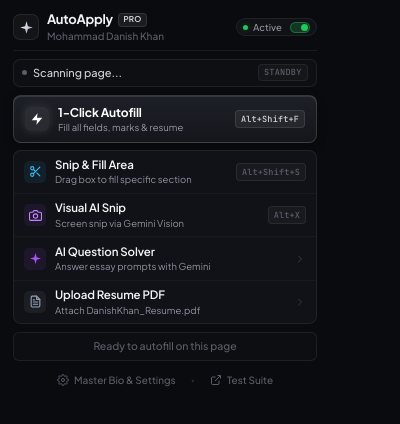
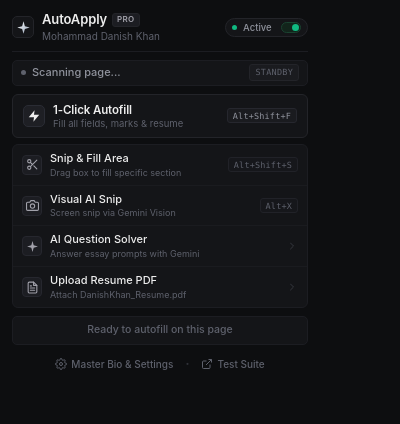
Before and after one commit to DanisheKhan/AutoApply, a browser extension: page popup/popup.html in a window 400 px wide. Drawn offline with Linux system fonts and the light colour scheme.

Commit message:
feat: add styles and content scripts for options, popup, test page, and form handling modules

```diff
--- a/popup/popup.css
+++ b/popup/popup.css
@@ -1,35 +1,35 @@
 /* ==========================================================================
-   AutoApply Pro - Ultra-Minimal, Sleek Obsidian Dark Interface
+   AutoApply Pro - Minimal Classic Dark Interface
+   Strictly no glows, no grow/scale effects, pure timeless typography & layout
    ========================================================================== */
 
 :root {
   color-scheme: dark;
 
   /* Surfaces & Canvas */
-  --bg-page: #0a0b0e;
-  --bg-surface: #111217;
-  --bg-surface-hover: #161820;
-  --bg-subtle: rgba(255, 255, 255, 0.03);
-  --bg-subtle-hover: rgba(255, 255, 255, 0.06);
+  --bg-page: #0d0e10;
+  --bg-surface: #141518;
+  --bg-surface-hover: #1b1c20;
+  --bg-subtle: #18191d;
 
-  /* Hairline Borders */
-  --border-hairline: rgba(255, 255, 255, 0.065);
-  --border-hover: rgba(255, 255, 255, 0.14);
+  /* Classic Hairline Borders */
+  --border: #232429;
+  --border-subtle: #1c1d22;
+  --border-hover: #35363e;
 
   /* Typography Colors */
-  --text-primary: #f4f4f6;
-  --text-secondary: #8e93a0;
-  --text-muted: #5a5e6b;
+  --text-primary: #ededed;
+  --text-secondary: #90939d;
+  --text-muted: #5e616c;
 
-  /* Accents */
-  --accent-emerald: #22c55e;
-  --accent-emerald-subtle: rgba(34, 197, 94, 0.12);
-  --accent-emerald-glow: rgba(34, 197, 94, 0.4);
+  /* Classic Understated Accent (Zero Glow) */
+  --accent-emerald: #10b981;
+  --accent-emerald-subtle: #12241b;
+  --accent-emerald-border: #1a4230;
 
-  /* Typography Stack & Easing */
-  --font-sans: 'Plus Jakarta Sans', -apple-system, BlinkMacSystemFont, 'Segoe UI', Roboto, sans-serif;
-  --font-mono: 'JetBrains Mono', 'Roboto Mono', ui-monospace, monospace;
-  --ease-smooth: cubic-bezier(0.16, 1, 0.3, 1);
+  /* Typography Stack */
+  --font-sans: -apple-system, BlinkMacSystemFont, 'Segoe UI', Roboto, Helvetica, Arial, sans-serif;
+  --font-mono: ui-monospace, SFMono-Regular, Menlo, Monaco, Consolas, monospace;
 }
 
 * {
@@ -39,32 +39,32 @@
 }
 
 body {
-  width: 330px;
+  width: 320px;
   background-color: var(--bg-page);
   color: var(--text-primary);
   font-family: var(--font-sans);
-  font-size: 12.5px;
+  font-size: 12px;
   line-height: 1.4;
   -webkit-font-smoothing: antialiased;
   -moz-osx-font-smoothing: grayscale;
 }
 
 .popup-container {
-  padding: 12px 13px;
+  padding: 12px;
   display: flex;
   flex-direction: column;
   gap: 8px;
 }
 
 /* ==========================================================================
-   Header (Refined, Minimal Brand Lockup)
+   Header: Minimal Classic Brand Lockup
    ========================================================================== */
 .header {
   display: flex;
   justify-content: space-between;
   align-items: center;
-  padding-bottom: 7px;
-  border-bottom: 1px solid var(--border-hairline);
+  padding-bottom: 8px;
+  border-bottom: 1px solid var(--border-subtle);
 }
 
 .brand {
@@ -74,14 +74,15 @@
 }
 
 .logo-icon {
-  width: 26px;
-  height: 26px;
-  border-radius: 7px;
-  background: rgba(255, 255, 255, 0.04);
-  border: 1px solid rgba(255, 255, 255, 0.08);
+  width: 22px;
+  height: 22px;
+  border-radius: 5px;
+  background: var(--bg-surface);
+  border: 1px solid var(--border);
   display: flex;
   align-items: center;
   justify-content: center;
+  color: var(--text-primary);
   flex-shrink: 0;
 }
 
@@ -99,45 +100,46 @@
 
 .brand-title {
   font-size: 13px;
-  font-weight: 650;
-  letter-spacing: -0.02em;
+  font-weight: 600;
+  letter-spacing: -0.01em;
   color: var(--text-primary);
 }
 
 .badge-pro {
   font-size: 8px;
   font-weight: 600;
-  background: rgba(255, 255, 255, 0.07);
-  color: #e4e4e7;
-  border: 1px solid rgba(255, 255, 255, 0.1);
-  padding: 1px 4.5px;
-  border-radius: 4px;
-  letter-spacing: 0.03em;
+  background: #1c1d22;
+  color: #a1a1aa;
+  border: 1px solid var(--border);
+  padding: 1px 4px;
+  border-radius: 3px;
+  letter-spacing: 0.04em;
 }
 
 .brand-subtitle {
   font-size: 10px;
   color: var(--text-muted);
-  font-weight: 450;
+  font-weight: 400;
   margin-top: 1px;
 }
 
-/* Micro Toggle Switch Pill */
+/* ==========================================================================
+   Toggle Switch: Clean Classic Pill (No Glow)
+   ========================================================================== */
 .floating-toggle-pill {
   display: inline-flex;
   align-items: center;
-  gap: 5px;
-  background: rgba(255, 255, 255, 0.03);
-  border: 1px solid var(--border-hairline);
-  padding: 2.5px 6px;
+  gap: 6px;
+  background: var(--bg-surface);
+  border: 1px solid var(--border);
+  padding: 3px 6px;
   border-radius: 9999px;
   cursor: pointer;
   user-select: none;
-  transition: background-color 0.15s ease, border-color 0.15s ease, opacity 0.15s ease;
+  transition: background-color 0.12s ease, border-color 0.12s ease;
 }
 
 .floating-toggle-pill:hover {
-  background: rgba(255, 255, 255, 0.06);
   border-color: var(--border-hover);
 }
 
@@ -155,14 +157,11 @@
   height: 5px;
   border-radius: 50%;
   background: var(--accent-emerald);
-  box-shadow: 0 0 6px var(--accent-emerald-glow);
-  transition: background-color 0.15s ease, box-shadow 0.15s ease;
   flex-shrink: 0;
 }
 
 .pulse-dot.inactive {
   background: var(--text-muted);
-  box-shadow: none;
 }
 
 .status-text {
@@ -177,10 +176,10 @@
   position: relative;
   width: 20px;
   height: 11px;
-  background: rgba(255, 255, 255, 0.08);
-  border: 1px solid rgba(255, 255, 255, 0.1);
+  background: #232429;
+  border: 1px solid #2d2e35;
   border-radius: 9999px;
-  transition: background-color 0.15s ease, border-color 0.15s ease;
+  transition: background-color 0.12s ease, border-color 0.12s ease;
   flex-shrink: 0;
 }
 
@@ -193,12 +192,12 @@
   height: 7px;
   border-radius: 50%;
   background: var(--text-muted);
-  transition: transform 0.15s ease, background-color 0.15s ease;
+  transition: transform 0.12s ease, background-color 0.12s ease;
 }
 
 .floating-toggle-pill input:checked + .toggle-slider {
-  background: rgba(34, 197, 94, 0.2);
-  border-color: rgba(34, 197, 94, 0.4);
+  background: var(--accent-emerald-subtle);
+  border-color: var(--accent-emerald-border);
 }
 
 .floating-toggle-pill input:checked + .toggle-slider::after {
@@ -207,7 +206,7 @@
 }
 
 .floating-toggle-pill.inactive {
-  opacity: 0.65;
+  opacity: 0.6;
 }
 
 .floating-toggle-pill.inactive .status-text {
@@ -215,17 +214,17 @@
 }
 
 /* ==========================================================================
-   Context / Platform Strip (Streamlined & Minimal)
+   Platform Context Strip (Minimal, Zero Glow)
    ========================================================================== */
 .platform-strip {
   display: flex;
   align-items: center;
   justify-content: space-between;
-  height: 28px;
+  height: 26px;
   padding: 0 8px;
-  background: rgba(255, 255, 255, 0.02);
-  border: 1px solid var(--border-hairline);
-  border-radius: 7px;
+  background: var(--bg-surface);
+  border: 1px solid var(--border-subtle);
+  border-radius: 5px;
 }
 
 .platform-strip-left {
@@ -247,13 +246,12 @@
 .platform-strip:has(.badge-tag.job-active) .platform-live-dot,
 .platform-live-dot.job-active {
   background: var(--accent-emerald);
-  box-shadow: 0 0 6px var(--accent-emerald-glow);
 }
 
 .platform-name {
   font-size: 11px;
   font-weight: 500;
-  color: #d4d4d8;
+  color: var(--text-secondary);
   overflow: hidden;
   text-overflow: ellipsis;
   white-space: nowrap;
@@ -263,24 +261,22 @@
   font-family: var(--font-mono);
   font-size: 8.5px;
   font-weight: 500;
-  padding: 1.5px 5.5px;
-  border-radius: 4px;
+  padding: 1.5px 5px;
+  border-radius: 3px;
   letter-spacing: 0.03em;
-  transition: all 0.2s ease;
   flex-shrink: 0;
 }
 
 .badge-tag.standby {
   color: var(--text-muted);
-  background: rgba(255, 255, 255, 0.03);
-  border: 1px solid rgba(255, 255, 255, 0.06);
+  background: #1a1b1f;
+  border: 1px solid #232429;
 }
 
 .badge-tag.job-active {
   background: var(--accent-emerald-subtle);
-  border: 1px solid rgba(34, 197, 94, 0.35);
-  color: #4ade80;
-  box-shadow: 0 0 8px rgba(34, 197, 94, 0.2);
+  border: 1px solid var(--accent-emerald-border);
+  color: #34d399;
 }
 
 /* ==========================================================================
@@ -289,40 +285,37 @@
 .actions-group {
   display: flex;
   flex-direction: column;
-  gap: 7px;
+  gap: 6px;
 }
 
-/* Hero Primary Action: 1-Click Autofill */
+/* Hero Button: 1-Click Autofill (Flat Minimal Matte, Zero Grow, Zero Glow) */
 .btn-hero {
   display: flex;
   align-items: center;
   justify-content: space-between;
   width: 100%;
-  padding: 9px 11px;
-  background: linear-gradient(180deg, #1e2027 0%, #15161c 100%);
-  border: 1px solid rgba(255, 255, 255, 0.14);
-  box-shadow: 0 2px 8px rgba(0, 0, 0, 0.35), inset 0 1px 0 rgba(255, 255, 255, 0.1);
-  border-radius: 8px;
+  padding: 8px 10px;
+  background: var(--bg-surface);
+  border: 1px solid var(--border);
+  border-radius: 6px;
   cursor: pointer;
   outline: none;
   font-family: inherit;
   text-align: left;
-  transition: all 0.14s var(--ease-smooth);
+  transition: background-color 0.12s ease, border-color 0.12s ease;
 }
 
 .btn-hero:hover {
-  background: linear-gradient(180deg, #252831 0%, #1a1c23 100%);
-  border-color: rgba(255, 255, 255, 0.25);
-  box-shadow: 0 4px 14px rgba(0, 0, 0, 0.45), inset 0 1px 0 rgba(255, 255, 255, 0.16);
+  background: var(--bg-surface-hover);
+  border-color: var(--border-hover);
 }
 
 .btn-hero:active {
-  transform: scale(0.985);
-  background: #15161c;
+  background: #121316;
 }
 
 .btn-hero:disabled {
-  opacity: 0.5;
+  opacity: 0.45;
   cursor: not-allowed;
   pointer-events: none;
 }
@@ -330,21 +323,21 @@
 .hero-content {
   display: flex;
   align-items: center;
-  gap: 9px;
+  gap: 8px;
   min-width: 0;
 }
 
 .hero-icon {
-  width: 24px;
-  height: 24px;
-  border-radius: 6px;
-  background: rgba(255, 255, 255, 0.08);
-  color: #ffffff;
+  width: 22px;
+  height: 22px;
+  border-radius: 5px;
+  background: #1e1f24;
+  border: 1px solid #2a2c34;
+  color: var(--text-primary);
   display: flex;
   align-items: center;
   justify-content: center;
   flex-shrink: 0;
-  box-shadow: 0 0 10px rgba(255, 255, 255, 0.12);
 }
 
 .hero-text {
@@ -353,16 +346,16 @@
 }
 
 .hero-text strong {
-  font-size: 12px;
-  font-weight: 650;
-  color: #ffffff;
+  font-size: 11.5px;
+  font-weight: 600;
+  color: var(--text-primary);
   letter-spacing: -0.01em;
   line-height: 1.25;
 }
 
 .hero-text small {
   font-size: 9.5px;
-  color: #9499a6;
+  color: var(--text-muted);
   font-weight: 400;
   margin-top: 1px;
 }
@@ -372,41 +365,41 @@
   font-family: var(--font-mono);
   font-size: 8.5px;
   font-weight: 500;
-  background: rgba(255, 255, 255, 0.06);
-  border: 1px solid rgba(255, 255, 255, 0.1);
-  color: #d1d5db;
-  padding: 2px 5px;
-  border-radius: 4px;
+  background: #1a1b1f;
+  border: 1px solid #26272e;
+  color: var(--text-secondary);
+  padding: 1.5px 5px;
+  border-radius: 3px;
   letter-spacing: 0.02em;
   flex-shrink: 0;
 }
 
 .shortcut-subtle {
-  background: rgba(255, 255, 255, 0.035);
-  border-color: rgba(255, 255, 255, 0.07);
+  background: #16171b;
+  border-color: #212228;
   color: var(--text-muted);
 }
 
 /* ==========================================================================
-   Secondary Commands (Unified Minimalist Menu)
+   Secondary Commands Menu (Monochrome Unified, Zero Grow, Zero Shift)
    ========================================================================== */
 .commands-menu {
   display: flex;
   flex-direction: column;
   background: var(--bg-surface);
-  border: 1px solid var(--border-hairline);
-  border-radius: 8px;
+  border: 1px solid var(--border-subtle);
+  border-radius: 6px;
   overflow: hidden;
 }
 
 .menu-item {
   display: flex;
   align-items: center;
-  gap: 9px;
-  padding: 7.5px 10px;
+  gap: 8px;
+  padding: 7px 9px;
   background: transparent;
   border: none;
-  border-bottom: 1px solid rgba(255, 255, 255, 0.035);
+  border-bottom: 1px solid #1a1b1f;
   cursor: pointer;
   outline: none;
   font-family: inherit;
@@ -424,7 +417,7 @@
 }
 
 .menu-item:active {
-  background: rgba(255, 255, 255, 0.06);
+  background: #121316;
 }
 
 .menu-item:disabled {
@@ -433,40 +426,32 @@
   pointer-events: none;
 }
 
-/* Direct, Minimal Glyph Containers (No bulky borders) */
+/* Unified Minimal Glyph Containers (Monochrome, No Grow) */
 .menu-icon {
-  width: 22px;
-  height: 22px;
-  border-radius: 5px;
+  width: 20px;
+  height: 20px;
+  border-radius: 4px;
+  background: #1c1d22;
+  border: 1px solid #26272e;
+  color: #a1a1aa;
   display: flex;
   align-items: center;
   justify-content: center;
   flex-shrink: 0;
-  transition: transform 0.12s ease;
+  transition: color 0.12s ease, border-color 0.12s ease;
 }
 
 .menu-item:hover .menu-icon {
-  transform: scale(1.05);
+  color: #ededed;
+  border-color: #35363f;
 }
 
-.icon-snip {
-  background: rgba(56, 189, 248, 0.08);
-  color: #38bdf8;
-}
-
-.icon-visual {
-  background: rgba(168, 85, 247, 0.09);
-  color: #c084fc;
-}
-
-.icon-ai {
-  background: rgba(168, 85, 247, 0.09);
-  color: #a855f7;
-}
-
+.icon-snip,
+.icon-visual,
+.icon-ai,
 .icon-resume {
-  background: rgba(148, 163, 184, 0.08);
-  color: #94a3b8;
+  background: #1c1d22;
+  color: #a1a1aa;
 }
 
 .menu-text {
@@ -477,16 +462,15 @@
 }
 
 .menu-text strong {
-  font-size: 11.5px;
+  font-size: 11px;
   font-weight: 550;
   color: var(--text-primary);
   line-height: 1.25;
-  letter-spacing: -0.01em;
 }
 
 .menu-text small {
-  font-size: 9.5px;
-  color: var(--text-secondary);
+  font-size: 9px;
+  color: var(--text-muted);
   margin-top: 1px;
   font-weight: 400;
   white-space: nowrap;
@@ -496,95 +480,87 @@
 
 .menu-chevron {
   color: var(--text-muted);
-  opacity: 0.5;
+  opacity: 0.45;
   display: flex;
   align-items: center;
-  transition: transform 0.12s ease, opacity 0.12s ease;
   flex-shrink: 0;
 }
 
 .menu-item:hover .menu-chevron {
-  opacity: 0.85;
+  opacity: 0.8;
   color: var(--text-primary);
-  transform: translateX(1.5px);
 }
 
 /* ==========================================================================
-   Status Toast / Log (Subtle & Ambient)
+   Status Message (Quiet & Clean, No Pulse)
    ========================================================================== */
 .status-message {
-  padding: 6px 9px;
-  background: rgba(255, 255, 255, 0.015);
-  border: 1px solid var(--border-hairline);
-  border-radius: 6px;
+  padding: 6px 8px;
+  background: var(--bg-surface);
+  border: 1px solid var(--border-subtle);
+  border-radius: 5px;
   font-size: 10.5px;
   font-weight: 450;
   color: var(--text-muted);
   text-align: center;
-  min-height: 28px;
+  min-height: 26px;
   display: flex;
   align-items: center;
   justify-content: center;
-  transition: all 0.2s ease;
+  transition: background-color 0.15s ease, border-color 0.15s ease, color 0.15s ease;
 }
 
 .status-message.thinking {
-  background: rgba(255, 255, 255, 0.04);
-  border-color: rgba(255, 255, 255, 0.15);
-  color: var(--text-primary);
-  animation: thinkingPulse 1.8s infinite ease-in-out;
-}
-
-@keyframes thinkingPulse {
-  0%, 100% { opacity: 1; }
-  50% { opacity: 0.6; }
+  background: #18191d;
+  border-color: #2e3037;
+  color: var(--text-secondary);
 }
 
 .status-message.success {
   background: var(--accent-emerald-subtle);
-  border-color: rgba(34, 197, 94, 0.25);
-  color: #4ade80;
+  border-color: var(--accent-emerald-border);
+  color: #34d399;
   font-weight: 500;
 }
 
 /* ==========================================================================
-   Footer Links (Ghost Actions)
+   Footer Links (Minimal Ghost Toolbar)
    ========================================================================== */
 .footer {
   display: flex;
   align-items: center;
   justify-content: center;
-  gap: 8px;
+  gap: 6px;
   padding-top: 2px;
 }
 
 .link-btn {
   display: inline-flex;
   align-items: center;
-  gap: 5px;
+  gap: 4px;
   background: transparent;
   border: none;
   color: var(--text-muted);
   font-size: 10px;
-  font-weight: 500;
+  font-weight: 450;
   font-family: inherit;
-  padding: 3.5px 7px;
-  border-radius: 5px;
+  padding: 3px 6px;
+  border-radius: 4px;
   cursor: pointer;
   transition: color 0.12s ease, background-color 0.12s ease;
 }
 
 .link-btn:hover {
   color: var(--text-primary);
-  background: rgba(255, 255, 255, 0.04);
+  background: #18191d;
 }
 
 .link-btn:active {
-  background: rgba(255, 255, 255, 0.07);
+  background: #1e1f24;
 }
 
 .footer-dot {
-  font-size: 8px;
-  color: rgba(255, 255, 255, 0.12);
+  font-size: 7px;
+  color: #2f3138;
   user-select: none;
 }
```
Also changed, not shown: content/field-popup.js (+27 -31 lines), content/resume-uploader.js (+14 -18 lines), content/snip-selector.js (+28 -29 lines), options/options.css (+47 -49 lines), test-page/test-form.css (+6 -6 lines).
